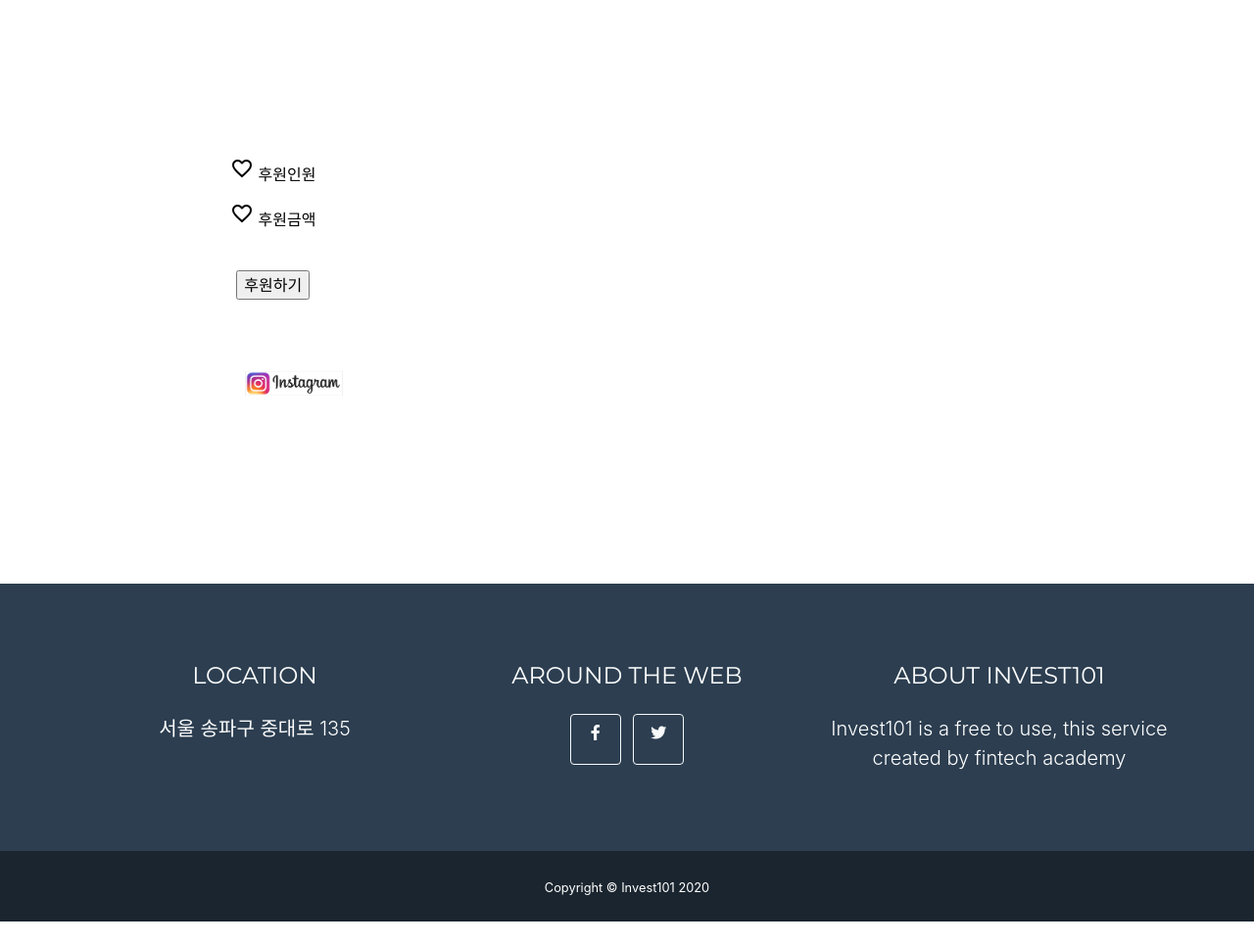
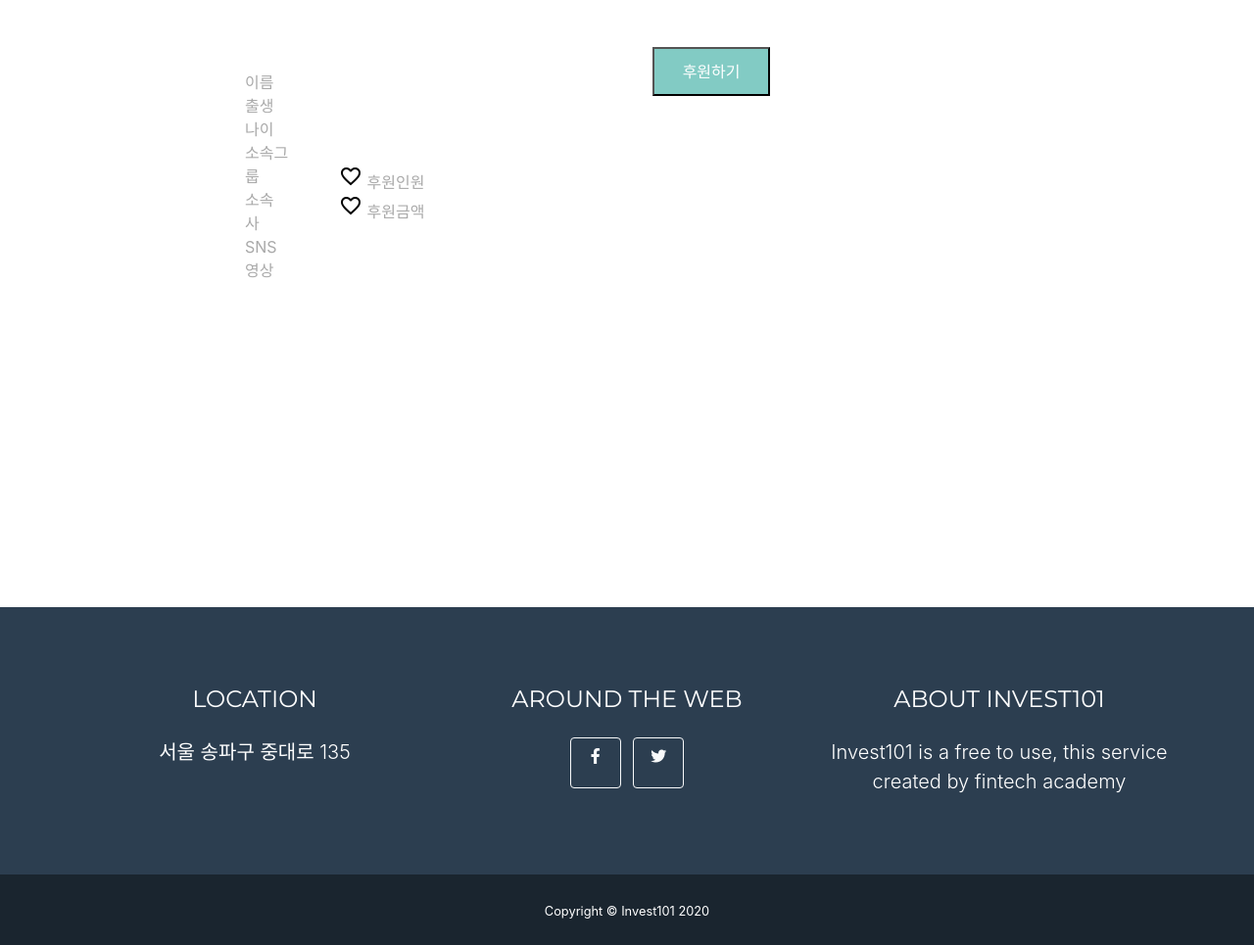
Before and after one commit to pkse1213/invest101, a Node server app: page /traineeInfo in a window 1280 px wide. Shown: the part 128-1093 px from the top of the page at 98% size. Before the commit the page ends 1069 px from the top, so only its background shows below. Run offline with Node 20, Linux system fonts and the light colour scheme; data that the repository does not hold is empty; some libraries are stand-ins or nearby versions.

Commit message:
아이돌 상세 view

```diff
--- a/routes/trainee/trainee.js
+++ b/routes/trainee/trainee.js
@@ -25,39 +25,9 @@
     });
 })
 
-
-router.get('/getMainData', function(req,res){
-    connection.query('SELECT * FROM invest101.trainee', function (error, results, fields) {
-        if (error) throw error;
-        console.log('The result is: ', results);
-        res.json(results);
-    });
-})
-
-
-
-router.post('/supportMoney', function (req, res) {
-    var traineeId = req.body.trainee_idx;
-    var sql = "SELECT sum(money) as support FROM invest101.donation WHERE trainee_idx = ?";
-    connection.query(sql, [traineeId],function (error, results, fields) {
-        if (error) throw error;
-        res.json(results);
-    });
-})
-
-router.post('/supportPeople', function (req, res) {
-    var traineeId = req.body.trainee_idx;
-    var sql = "SELECT count(*) as people FROM invest101.donation WHERE trainee_idx = ?";
-    connection.query(sql, [traineeId],function (error, results, fields) {
-        if (error) throw error;
-        res.json(results);
-    });
-})
-
-
 router.get('/:trainee_idx/detail', function(req, res){
     var traineeId = req.params.trainee_idx;
-    var detail_sql = "SELECT t.*, sum(d.money) as donation_sum FROM invest101.trainee as t JOIN invest101.donation as d ON t.trainee_idx = d.trainee_idx where t.trainee_idx = ?"
+    var detail_sql = "SELECT t.*, sum(d.money) as donation_sum, count(d.money) as donation_num FROM invest101.trainee as t JOIN invest101.donation as d ON t.trainee_idx = d.trainee_idx where t.trainee_idx = ?"
     connection.query(detail_sql, [traineeId], function(err, result){
         if(err){
             console.error(err);
--- a/views/traineeInfo.ejs
+++ b/views/traineeInfo.ejs
@@ -13,7 +13,8 @@
   <!-- Custom fonts for this theme -->
   <link href="vendor/fontawesome-free/css/all.min.css" rel="stylesheet" type="text/css">
   <link href="https://fonts.googleapis.com/css?family=Montserrat:400,700" rel="stylesheet" type="text/css">
-  <link href="https://fonts.googleapis.com/css?family=Lato:400,700,400italic,700italic" rel="stylesheet" type="text/css">
+  <link href="https://fonts.googleapis.com/css?family=Lato:400,700,400italic,700italic" rel="stylesheet"
+    type="text/css">
 
   <!-- Theme CSS -->
   <link href="css/freelancer.min.css" rel="stylesheet">
@@ -31,24 +32,29 @@
 
 </head>
 
-<body id="page-top" >
+<body id="page-top">
 
 
   <!-- 로그인/회원가입 & 메인메뉴 상단바 Navigation -->
-  <nav class="navbar navbar-expand-lg bg-secondary text-uppercase fixed-top" id="mainNav" >
+  <nav class="navbar navbar-expand-lg bg-secondary text-uppercase fixed-top" id="mainNav">
     <!--메인로고-->
     <div class="container" style="float: left; padding-right:0px; padding-left:0px; height:80px;  ">
       <div style="padding-left:0px;">
-        <a class="navbar-br and js-scroll-trigger" href="main"><img src="/img/invest_logo (3).png" width="100px" height="100px"   alt="invest101" ></a>
-        <button class="navbar-toggler navbar-toggler-right text-uppercase font-weight-bold bg-primary text-white rounded" type="button" data-toggle="collapse" data-target="#navbarResponsive" aria-controls="navbarResponsive" aria-expanded="false" aria-label="Toggle navigation">
+        <a class="navbar-br and js-scroll-trigger" href="main"><img src="/img/invest_logo (3).png" width="100px"
+            height="100px" alt="invest101"></a>
+        <button
+          class="navbar-toggler navbar-toggler-right text-uppercase font-weight-bold bg-primary text-white rounded"
+          type="button" data-toggle="collapse" data-target="#navbarResponsive" aria-controls="navbarResponsive"
+          aria-expanded="false" aria-label="Toggle navigation">
           Menu
           <i class="fas fa-bars"></i>
         </button>
       </div>
 
       <!--메인 메뉴-->
-    <div class="collapse navbar-collapse" id="navbarResponsive" style="text-align: center; font-size:19px; padding-left:120px; padding-right:80px;">
-        <ul class="navbar-nav" >
+      <div class="collapse navbar-collapse" id="navbarResponsive"
+        style="text-align: center; font-size:19px; padding-left:120px; padding-right:80px;">
+        <ul class="navbar-nav">
           <li class="nav-item mx-0 mx-lg-1" style="padding-left:8px;">
             <a class="nav-link py-3 px-0 px-lg-3 rounded js-scroll-trigger" href="donaUse">후원활용</a>
           </li>
@@ -65,17 +71,20 @@
       </div>
 
       <!--로그인/회원가입-->
-        <div >
       <div>
-                <ul class="navbar-nav ml-auto" >
-                    <li class="nav-item mx-0 mx-lg-1" >
-                        <a class="nav-link py-3 px-0 px-lg-3 rounded js-scroll-trigger" href="login" >로그인</a>
+        <div>
+          <ul class="navbar-nav ml-auto">
+            <li class="nav-item mx-0 mx-lg-1">
+              <a class="nav-link py-3 px-0 px-lg-3 rounded js-scroll-trigger" id='login' style="display:block"
+                href="login">로그인</a>
+              <a class="nav-link py-3 px-0 px-lg-3 rounded js-scroll-trigger" id="logout" style="display:none">로그아웃</a>
             </li>
             <li class="nav-item mx-0 mx-lg-1">
-                        <a class="nav-link py-3 px-0 px-lg-3 rounded js-scroll-trigger" >/</a>
+              <a class="nav-link py-3 px-0 px-lg-3 rounded js-scroll-trigger" id='a' style="display:block">/</a>
             </li>
             <li class="nav-item mx-0 mx-lg-1">
-                        <a class="nav-link py-3 px-0 px-lg-3 rounded js-scroll-trigger" href="signup">회원가입</a>
+              <a class="nav-link py-3 px-0 px-lg-3 rounded js-scroll-trigger" id='signup' style="display:block"
+                href="signup">회원가입</a>
             </li>
           </ul>
         </div>
@@ -90,77 +99,43 @@
           </ul>
         </div>
       </div>
-
     </div>
   </nav>
 
-
   <!-- 연습생 상세페이지 내용-->
-
-    <br><br><br><br><br><br><br>
+  <br><br><br><br>
   <div class="footer text-center" style="background-color:rgb(255, 255, 255); overflow: hidden; height:auto;">
     <div class="container">
-      <div class="row">
-
-              <div class="col-lg-4 mb-5 mb-lg-0" style="text-align:center;">
-                            <!-- 연습생메인사진 -->
-                              <div style=" margin-left:40px; ">
-                                <div id="mainPhoto"> </div>
-                              </div>
-                              <br>
-                      <div style="margin-left:150px;">
-                            <div  style="float: left; ">
-                                <!--후원인원-->
-                              <div>
-                                <i class="material-icons" style="color:black"> favorite_border </i>
-                                <span style="color: black;">후원인원</span>
-                                <p id="support_people" style="color: black;"></p>
-                                <!--후원금액-->
-                                <i class="material-icons" style="color:black"> favorite_border </i>
-                                <span style="color: black;">후원금액</span>
-                                <p id="support_money" style="color: black;"></p>
-
-                                  <br>
-                                <!--후원하기-->
-                                <div>
-                                    <input type="button" cladd="button" id="supportBtn" value="후원하기"/>
-                                </div>
-
-
-                              <br> <br> <br>
-                     </div>
-              </div>
-
-
+      <div class="col-lg-4 mb-5 mb-lg-0" style="display: flex; align-items: flex-start; margin-left: 150px;">
         <!-- 연습생 상세정보 -->
-              <div class="col-lg-4">
-                             <!--인물정보-->
-                            <div>
-                                <p style="color: black;"></p>
-                                </p>
-
+        <div style="float: left; margin-right: 50px; color: black; text-align:left; ">
+          <div id="mainPhoto"></div><br>
+          <div id="name"><span style="color: darkgray;">이름&nbsp;&nbsp;&nbsp;</span></div>
+          <div id="birthday"><span style="color: darkgray;">출생&nbsp;&nbsp;&nbsp;</span></div>
+          <div id="age"><span style="color: darkgray;">나이&nbsp;&nbsp;&nbsp;</span></div>
+          <div id="idol"><span style="color: darkgray;">소속그룹&nbsp;&nbsp;&nbsp;</span></div>
+          <div id="company"><span style="color: darkgray;">소속사&nbsp;&nbsp;&nbsp;</span></div>
+          <div id="instagram"><span style="color: darkgray;">SNS&nbsp;&nbsp;&nbsp;</span></div>
+          <div id="youtube"><span style="color: darkgray;">영상&nbsp;&nbsp;&nbsp;</span></div><br>
         </div>
         <br>
 
+        <!-- 후원 -->
+        <div style="float: left; color: black; text-align:left;">
+          <input type="button" cladd="button" id="supportBtn"
+            style="float: right; width: 120px; height: 50px; background-color: #82CBC4; color: white;"
+            value="후원하기" /><br><br><br><br><br>
+          <i class="material-icons"> favorite_border </i>
+          <span id="support_people"><span style="color: darkgray;">후원인원&nbsp;&nbsp;&nbsp;</span></span><br>
 
-                            <!--인스타그램 -->
-                            <div>
-                              <a href=""><img src="/img/instagram.png" style="width:100px; height:25px;"  alt="인스타그램"></a>
-
-                            </div>
+          <i class="material-icons"> favorite_border </i>
+          <span id="support_money"><span style="color: darkgray;">후원금액&nbsp;&nbsp;&nbsp;</span></span><br>
+          <div id="donation_percent_1" style="margin: 20px; width: 400px; height: 8px; position: relative;"></div>
           <br>
-                            <!--유투브 활동링크-->
-                            <div>
-
-                              <p style="color: black;">
-                              </p>
-
-                            </div>
-                            <br> <br> <br>
-
-                      </div>
-
-                </div>
+          <div id="donation_percent_2" style="margin: 20px; width: 400px; height: 8px; position: relative;"></div>
+          <br>
+          <div id="donation_percent_3" style="margin: 20px; width: 400px; height: 8px; position: relative;"></div>
+          <br><br><br> <br> <br>
         </div>
       </div>
     </div>
@@ -229,6 +204,7 @@
 
   <!-- Custom scripts for this template -->
   <script src="js/freelancer.min.js"></script>
+  <script src="js/progressbar.js"></script>
 
   <script>
     var getParameters = function (paramName) {
@@ -246,55 +222,168 @@
       }
     };
     var traineeId = getParameters('id');
-    // alert("traineeId" + traineeId);
+
+
 
     //후원하기버튼
     $('#supportBtn').click(function () {
       window.open("http://localhost:3000/donation?id=" + traineeId);
     })
 
+
     //메인프로필
     searchList()
     function searchList() {
       $.ajax({
-        url: 'http://localhost:3000/trainee/getMainData',
+        url: 'http://localhost:3000/trainee/' + traineeId + '/detail',
         type: 'get',
         success: function (data) {
-          console.log(data);
-          $("#mainPhoto").append('<img src="' + data[traineeId -1].photo1 + '">');
+          var percent_1 = 0, percent_2 = 0, percent_3 = 0;
+
+          console.log("dfdsfsdfdsfsdf")
+          $("#mainPhoto").append('<img src="' + data.photo1 + '" style="width:160px; height:200px;">');
+          $("#support_money").append('<span>' + data.donation_sum + '</span>');
+          $("#support_people").append(data.donation_num);
+          $("#name").append(data.name);
+          $("#birthday").append(data.birthday);
+          $("#age").append(data.age);
+          $("#company").append(data.company);
+          $("#idol").append(data.group_idol);
+          $("#youtube").append('<a href="' + data.youtube + '">' + '<img src="' + data.photo2 + '" style="width:250px; height:140px;"></a>' + '<br>' + data.title);
+          $("#instagram").append('<a href="' + data.sns + '"><img src="/img/instagram.png" style="width:100px; height:25px;" alt="인스타그램"></a>');
+
+          if (data.donation_sum <= 2000000) {
+            percent_1 = data.donation_sum / 2000000;
+          }
+          else if (data.donation_sum <= 4000000) {
+            percent_1 = 1;
+            percent_2 = data.donation_sum / 4000000;
+          }
+          else if (data.donation_sum <= 10000000) {
+            percent_1 = 1; percent_2 = 1;
+            percent_3 = data.donation_sum / 10000000;
+          }
+
+          var bar1 = new ProgressBar.Line(donation_percent_1, {
+            strokeWidth: 4,
+            easing: 'easeInOut',
+            duration: 800,
+            color: '#82CBC4',
+            trailColor: '#eee',
+            trailWidth: 10,
+            svgStyle: { width: '100%', height: '200%' },
+            text: {
+              style: {
+                color: '#999',
+                position: 'absolute',
+                right: '0',
+                top: '30px',
+                padding: 0,
+                margin: 0,
+                transform: null
+              },
+              autoStyleContainer: false
+            },
+            from: { color: '#FFEA82' },
+            to: { color: '#ED6A5A' },
+            step: (state, bar1) => {
+              bar1.setText(Math.round(bar1.value() * 100) + ' %&nbsp;&nbsp;&nbsp;&nbsp;STEP 1');
+            }
+          });
+
+          var bar2 = new ProgressBar.Line(donation_percent_2, {
+            strokeWidth: 4,
+            easing: 'easeInOut',
+            duration: 800,
+            color: '#82CBC4',
+            trailColor: '#eee',
+            trailWidth: 10,
+            svgStyle: { width: '100%', height: '200%' },
+            text: {
+              style: {
+                color: '#999',
+                position: 'absolute',
+                right: '0',
+                top: '30px',
+                padding: 0,
+                margin: 0,
+                transform: null
+              },
+              autoStyleContainer: false
+            },
+            from: { color: '#FFEA82' },
+            to: { color: '#ED6A5A' },
+            step: (state, bar2) => {
+              bar2.setText(Math.round(bar2.value() * 100) + ' %');
+            }
+          });
+
+          var bar3 = new ProgressBar.Line(donation_percent_3, {
+            strokeWidth: 4,
+            easing: 'easeInOut',
+            duration: 800,
+            color: '#82CBC4',
+            trailColor: '#eee',
+            trailWidth: 10,
+            svgStyle: { width: '100%', height: '200%' },
+            text: {
+              style: {
+                color: '#999',
+                position: 'absolute',
+                right: '0',
+                top: '30px',
+                padding: 0,
+                margin: 0,
+                transform: null
+              },
+              autoStyleContainer: false
+            },
+            from: { color: '#FFEA82' },
+            to: { color: '#ED6A5A' },
+            step: (state, bar3) => {
+              bar3.setText(Math.round(bar3.value() * 100) + ' %');
+            }
+          });
+          bar1.animate(percent_1, function () {
+            bar2.animate(percent_2, function () {
+              bar3.animate(percent_3, function () {
+              });
+            });
+          });
         }
       })
     }
 
-    //개인상세-총 후원금액
-    //supportMoney();
-    function supportMoney() {
-        $.ajax({
-            url: 'http://localhost:3000/trainee/supportMoney',
-            type: 'post',
-            data: {
-                traineeId: traineeId
-            },
-            success: function (data) {
-                $("#support_money").append( data[0].support);
+    $('#mypageBtn').click(function () {
+      var jwtToken = sessionStorage.getItem('jwtToken');
+      if (jwtToken == null) {
+        alert('로그인해주세요');
+        location.replace('/login');
       }
     })
+    check();
+    function check() {
+      var jwtToken = sessionStorage.getItem('jwtToken');
+      if (jwtToken != null) { //로그인 되어있는 경우
+        $('#login').css({ display: "none" });
+        $('#logout').css({ display: "block" });
+        $('#signup').css({ display: "none" });
+        $('#a').css({ display: "none" });
       }
-
-    //개인상세-총 후원인원
-    //supportPeople()
-    function supportPeople() {
-        $.ajax({
-            url: 'http://localhost:3000/trainee/supportPeople',
-            type: 'post',
-            data: {
-                traineeId: traineeId
-            },
-            success: function (data) {
-                $("#support_people").append( data[0].people);
+    }
+    //로그아웃 버튼 적용 참고
+    $('#logout').click(function () {
+      var jwtToken = sessionStorage.getItem('jwtToken');
+      if (jwtToken != null) {
+        sessionStorage.removeItem('jwtToken');
+        alert('로그아웃 되었습니다.')
+        window.location.reload();
       }
     })
-    }
+
+
+
+
   </script>
   <script src="https://cdn.jsdelivr.net/npm/popper.js@1.16.0/dist/umd/popper.min.js"
     integrity="sha384-Q6E9RHvbIyZFJoft+2mJbHaEWldlvI9IOYy5n3zV9zzTtmI3UksdQRVvoxMfooAo"
```
Also changed, not shown: views/donation.ejs (+87 -51 lines), 1 other file. Lines whose indentation alone changed are shown as unchanged.
